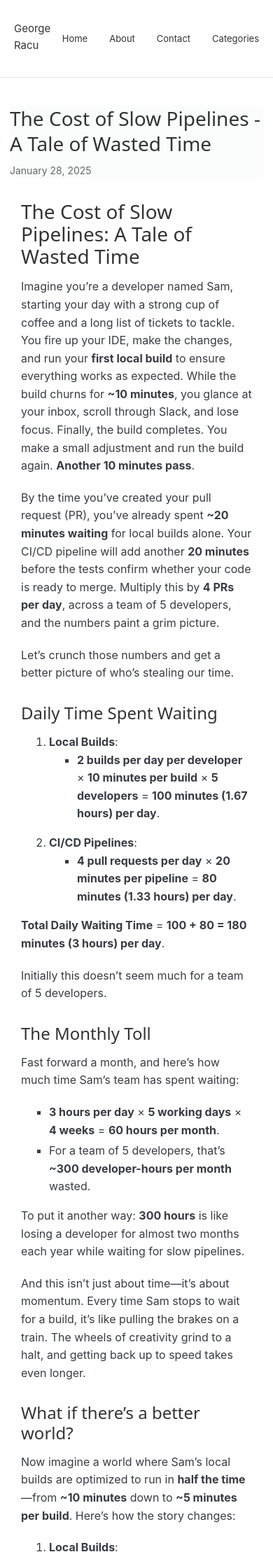
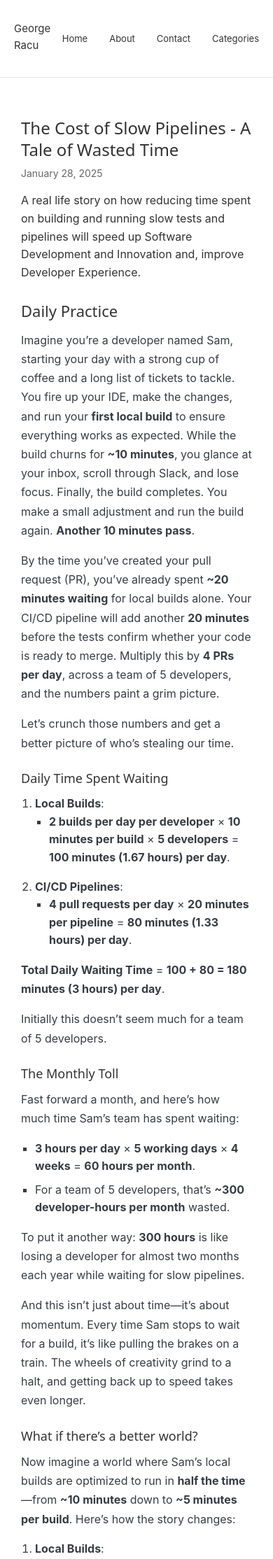
Before and after one commit to georgeracu/georgeracu.github.com, a Jekyll site: the page built from _posts/2025-01-28-slow-tests-and-pipelines.md, in a window 390 px wide. Shown: the top 2228 px of the page at 70% size. Built offline with Jekyll 4.4.1, drawn with Linux system fonts in a browser that asks for light colours.

Commit message:
Update individual post layouts

```diff
--- a/_layouts/post.html
+++ b/_layouts/post.html
@@ -2,15 +2,13 @@
 layout: default
 ---
 
-<article class="blog-post">
-    <header>
-        <h1 class="post-title">{{ page.title }}</h1>
-        <div class="post-meta">
-            <time datetime="{{ page.date | date_to_xmlschema }}">{{ page.date | date: "%B %-d, %Y" }}</time>
-            {% if page.author %}<span>by {{ page.author }}</span>{% endif %}
-            {% if page.reading_time %}<span>{{ page.reading_time }} min read</span>{% endif %}
-        </div>
-    </header>
+<div class="blog-content">
+  <article class="blog-article">
+    <h2 class="blog-title">{{ page.title }}</h2>
+    <p class="blog-date">{{ page.date | date: "%B %-d, %Y" }}</p>
+    {% if page.description %}
+    <p class="blog-description">{{ page.description }}</p>
+    {% endif %}
 
     <div class="post-content">
         {{ content }}
@@ -23,4 +21,5 @@ layout: default
         {% endfor %}
     </footer>
     {% endif %}
-</article>
+  </article>
+</div>
--- a/_posts/2025-01-28-slow-tests-and-pipelines.md
+++ b/_posts/2025-01-28-slow-tests-and-pipelines.md
@@ -8,7 +8,7 @@ mathjax: false
 description: A real life story on how reducing time spent on building and running slow tests and pipelines will speed up Software Development and Innovation and, improve Developer Experience.
 ---
 
-## The Cost of Slow Pipelines: A Tale of Wasted Time
+## Daily Practice
 
 Imagine you’re a developer named Sam, starting your day with a strong cup of coffee and a long list of tickets to tackle. You fire up your IDE, make the changes, and run your **first local build** to ensure everything works as expected. While the build churns for **~10 minutes**, you glance at your inbox, scroll through Slack, and lose focus. Finally, the build completes. You make a small adjustment and run the build again. **Another 10 minutes pass**.
 
--- a/assets/css/custom.css
+++ b/assets/css/custom.css
@@ -89,6 +89,10 @@ main {
 main .grid {
     display: block;
     gap: 0;
+}
+
+article>header {
+    background-color: #ffffff;
 }
 
 /* Blog Content Layout */
@@ -203,21 +207,143 @@ article.blog-post:hover {
 
 .post-content {
     font-size: 18px;
-    line-height: 1.6;
+    line-height: 1.7;
     color: var(--blog-text-color);
 }
 
-.post-content h2,
-.post-content h3,
-.post-content h4 {
+.post-content h1 {
+    font-size: 28px;
+    color: var(--blog-text-color);
+    font-weight: normal;
+    margin-top: 40px;
+    margin-bottom: 20px;
+    line-height: 1.3;
+}
+
+.post-content h2 {
+    font-size: 24px;
+    color: var(--blog-text-color);
+    font-weight: normal;
+    margin-top: 35px;
+    margin-bottom: 18px;
+    line-height: 1.3;
+}
+
+.post-content h3 {
+    font-size: 20px;
     color: var(--blog-text-color);
     font-weight: normal;
     margin-top: 30px;
     margin-bottom: 15px;
+    line-height: 1.3;
+}
+
+.post-content h4 {
+    font-size: 18px;
+    color: var(--blog-text-color);
+    font-weight: normal;
+    margin-top: 25px;
+    margin-bottom: 12px;
+    line-height: 1.3;
 }
 
 .post-content p {
     margin-bottom: 20px;
+    text-align: justify;
+}
+
+.post-content ul,
+.post-content ol {
+    margin-bottom: 20px;
+    padding-left: 25px;
+}
+
+.post-content li {
+    margin-bottom: 8px;
+    line-height: 1.6;
+}
+
+.post-content blockquote {
+    margin: 25px 0;
+    padding: 15px 20px;
+    border-left: 3px solid var(--blog-link-color);
+    background: var(--blog-light-gray);
+    font-style: italic;
+    color: var(--blog-muted-color);
+}
+
+.post-content blockquote p {
+    margin-bottom: 0;
+}
+
+.post-content code {
+    background: var(--blog-light-gray);
+    padding: 2px 5px;
+    border-radius: 3px;
+    font-family: 'Courier New', Courier, monospace;
+    font-size: 16px;
+    color: var(--blog-text-color);
+}
+
+.post-content pre {
+    background: var(--blog-light-gray);
+    padding: 15px 20px;
+    border-radius: 5px;
+    overflow-x: auto;
+    margin: 20px 0;
+    line-height: 1.4;
+}
+
+.post-content pre code {
+    background: none;
+    padding: 0;
+    border-radius: 0;
+    font-size: 14px;
+}
+
+.post-content img {
+    max-width: 100%;
+    height: auto;
+    margin: 25px 0;
+    border-radius: 3px;
+}
+
+.post-content table {
+    width: 100%;
+    border-collapse: collapse;
+    margin: 25px 0;
+    font-size: 16px;
+}
+
+.post-content th,
+.post-content td {
+    text-align: left;
+    padding: 12px;
+    border-bottom: 1px solid var(--blog-border-color);
+}
+
+.post-content th {
+    background: var(--blog-light-gray);
+    font-weight: normal;
+    color: var(--blog-text-color);
+}
+
+.post-content a {
+    color: var(--blog-link-color);
+    text-decoration: none;
+    transition: color 0.2s ease;
+    border-bottom: 1px solid transparent;
+}
+
+.post-content a:hover {
+    color: var(--blog-link-hover);
+    border-bottom-color: var(--blog-link-hover);
+}
+
+.post-content hr {
+    border: none;
+    border-top: 1px solid var(--blog-border-color);
+    margin: 35px 0;
 }
 
 .post-tags {
@@ -376,6 +502,83 @@ article:not(.blog-post):not(.blog-article) {
 
     .page-content h3 {
         font-size: 18px;
+    }
+
+    /* Post content mobile styles */
+    .post-content {
+        font-size: 16px;
+    }
+
+    .post-content h1 {
+        font-size: 24px;
+        margin-top: 30px;
+        margin-bottom: 16px;
+    }
+
+    .post-content h2 {
+        font-size: 22px;
+        margin-top: 28px;
+        margin-bottom: 14px;
+    }
+
+    .post-content h3 {
+        font-size: 18px;
+        margin-top: 25px;
+        margin-bottom: 12px;
+    }
+
+    .post-content h4 {
+        font-size: 16px;
+        margin-top: 20px;
+        margin-bottom: 10px;
+    }
+
+    .post-content p {
+        text-align: left;
+        margin-bottom: 16px;
+    }
+
+    .post-content ul,
+    .post-content ol {
+        padding-left: 20px;
+        margin-bottom: 16px;
+    }
+
+    .post-content blockquote {
+        margin: 20px 0;
+        padding: 12px 16px;
+    }
+
+    .post-content pre {
+        padding: 12px 16px;
+        margin: 16px 0;
+        font-size: 13px;
+    }
+
+    .post-content code {
+        font-size: 14px;
+    }
+
+    .post-content pre code {
+        font-size: 13px;
+    }
+
+    .post-content table {
+        font-size: 14px;
+        margin: 20px 0;
+    }
+
+    .post-content th,
+    .post-content td {
+        padding: 8px;
+    }
+
+    .post-content img {
+        margin: 20px 0;
+    }
+
+    .post-content hr {
+        margin: 25px 0;
     }
 
     header nav ul {
```
